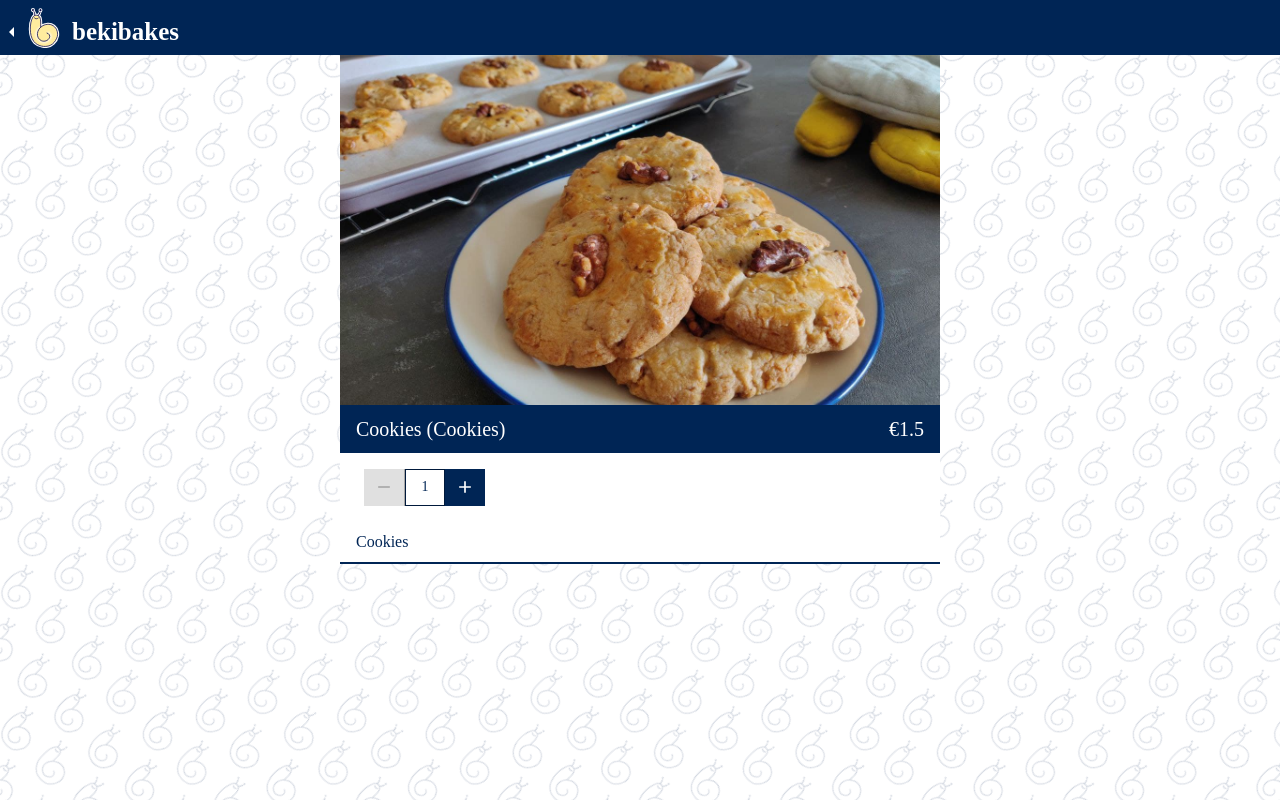
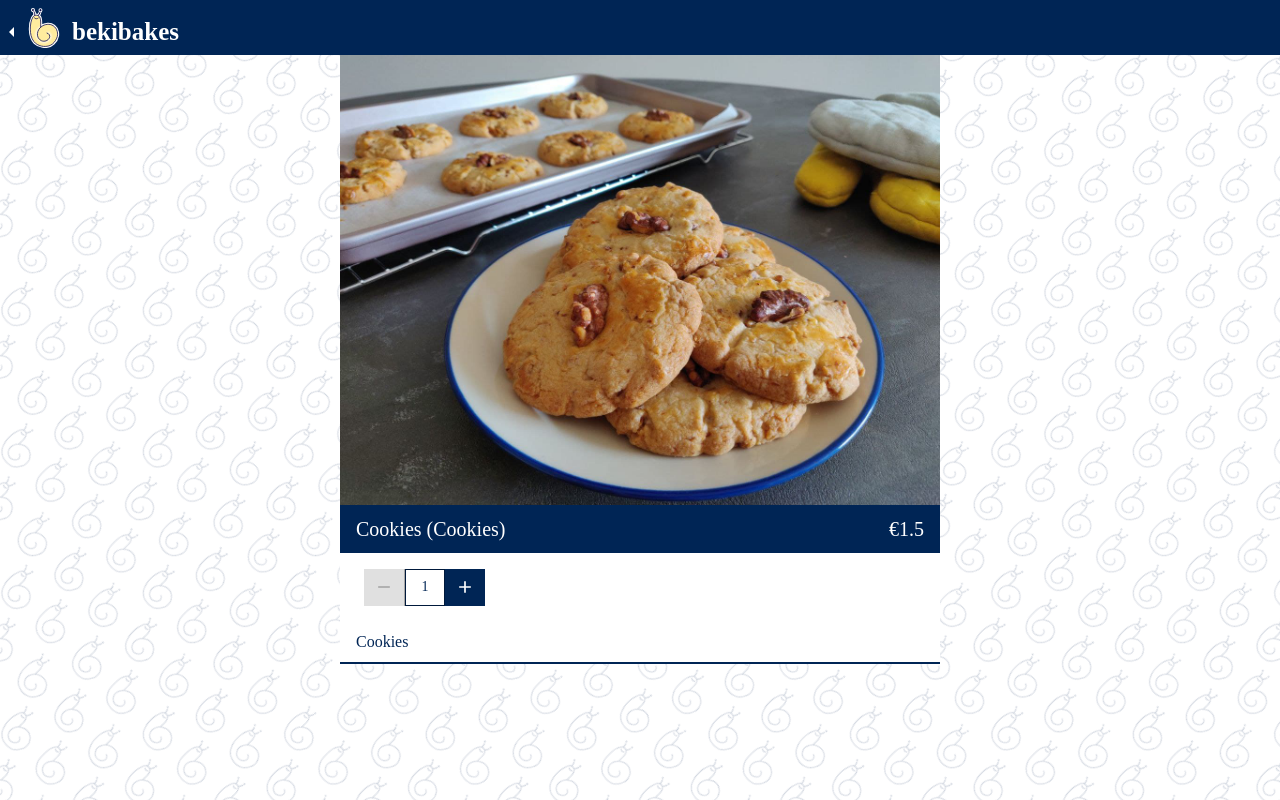
Before and after one commit to Raicuparta/beki-bakes, a Next.js app: page /cookies in a window 1280 px wide. Built offline with nearby package versions, Linux system fonts and the light colour scheme; a web font is replaced by a local one.

Commit message:
Image size

```diff
--- a/components/ListedProduct.tsx
+++ b/components/ListedProduct.tsx
@@ -47,15 +47,15 @@ export const ListedProduct = ({ selected, product: {
           scroll={false}
         >
           <CardActionArea component="a">
-            <Box sx={{ height: 230, position: 'relative' }}>
             <Image
               title={name}
               alt={name}
               src={`/photos/${id}/${id}.jpg`}
-                layout="fill"
+              layout="responsive"
+              width={16}
+              height={9}
               objectFit="cover"
             />
-            </Box>
             <CardContent sx={{ py: 1 }}>
               <Stack direction="row" justifyContent="space-between">
                 <MotionTypography
--- a/components/SelectedProduct.tsx
+++ b/components/SelectedProduct.tsx
@@ -47,15 +47,16 @@ export const SelectedProduct = ({ product }: Props) => {
         bgcolor: 'background.default',
       }}>
         <Card>
-          <Box sx={{ height: 350, position: 'relative' }}>
           <Image
             title={name}
             alt={name}
             src={`/photos/${id}/${variant.picture}.jpg`}
-              layout="fill"
+            layout="responsive"
+            width={16}
+            height={12}
             objectFit="cover"
+            sizes="500px"
           />
-          </Box>
           <CardContent sx={{ py: 1 }}>
             <Stack direction="row" justifyContent="space-between">
               <MotionTypography
```
Lines whose indentation alone changed are shown as unchanged.
